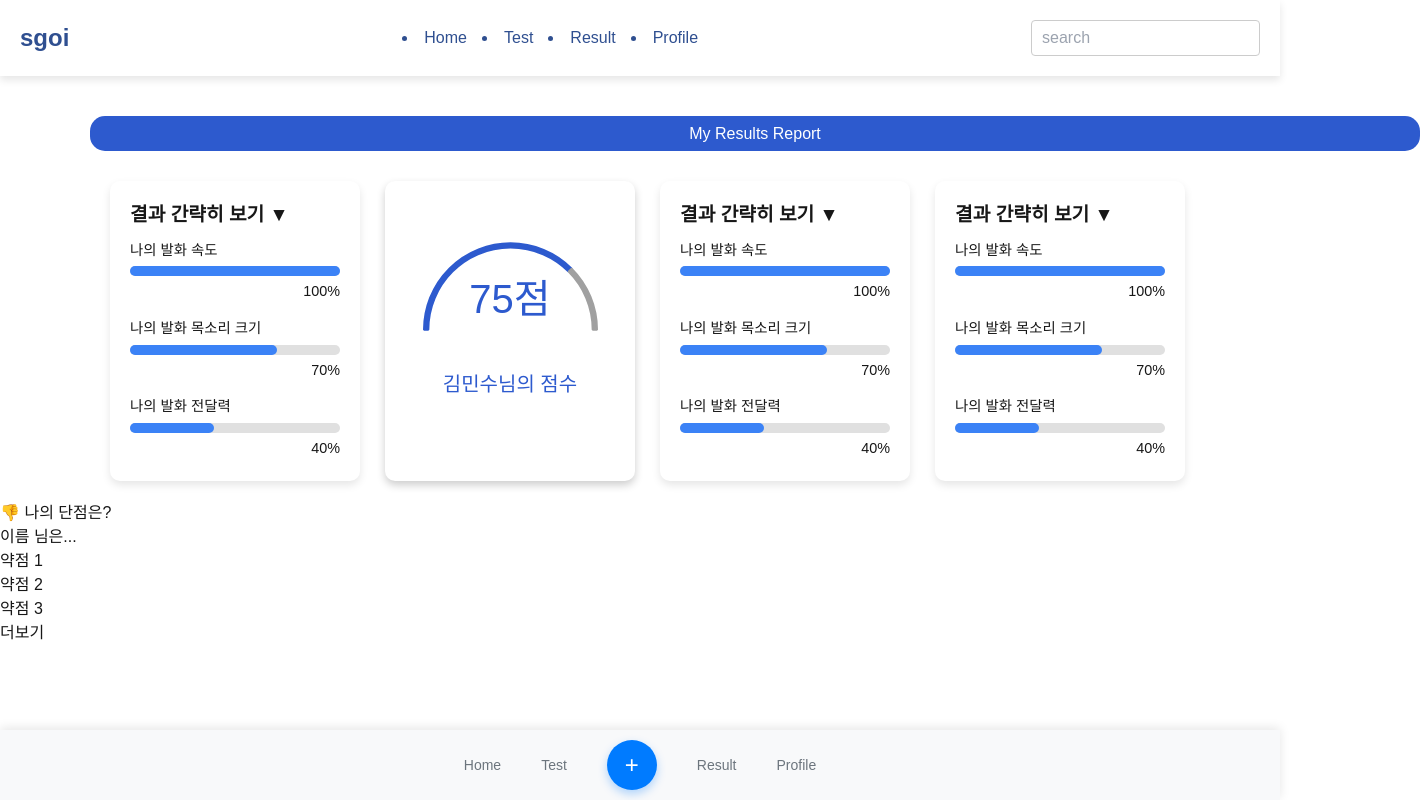
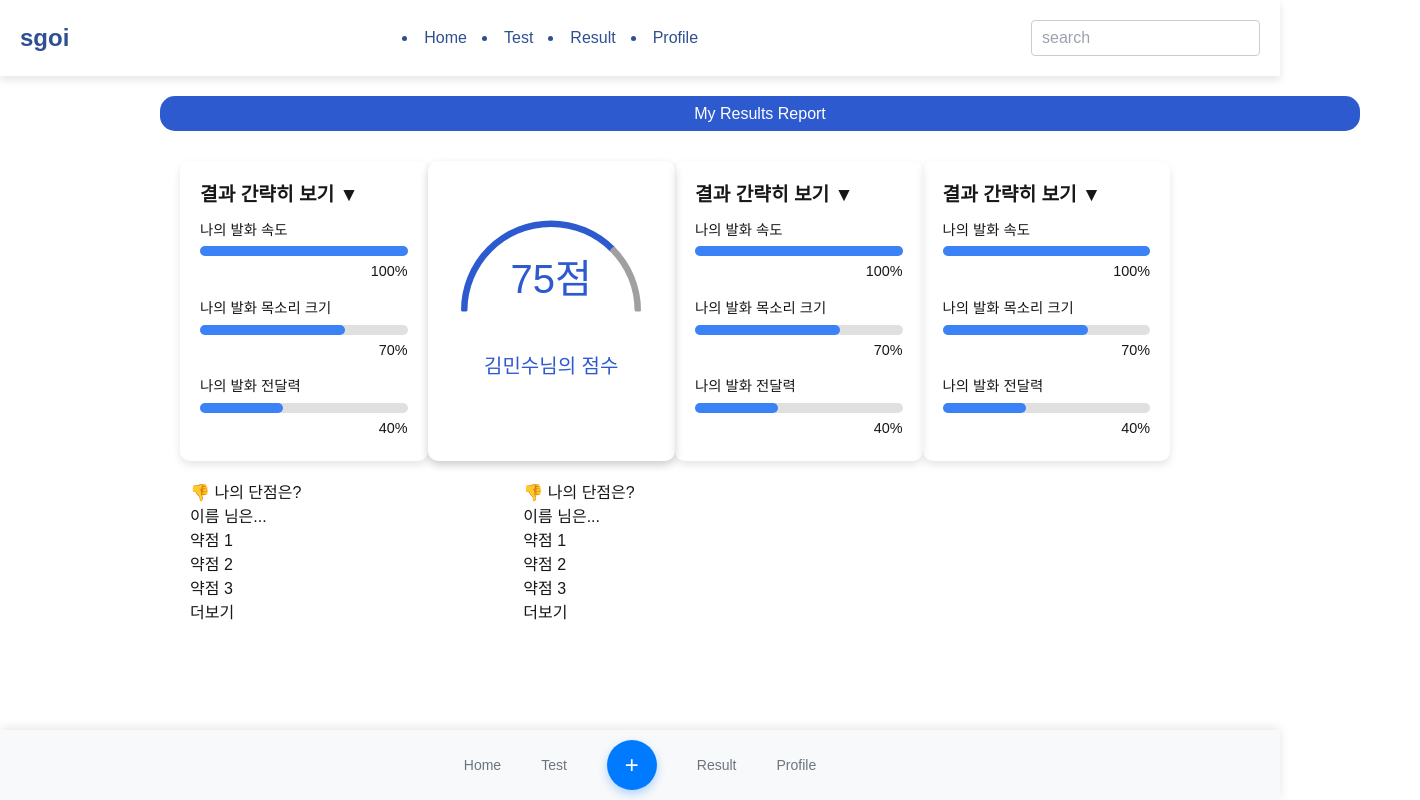
Before and after one commit to eg1mb/24sw_project, a Next.js app: page /result in a window 1280 px wide. Shown: the whole page, 1420 px wide, since content can reach past the window. Built offline with nearby package versions, Linux system fonts and the light colour scheme.

Commit message:
메인 화면 카드 배치(weakness , chart, score)

```diff
--- a/src/components/ScoreCard/SemiCircleBarChart.jsx
+++ b/src/components/ScoreCard/SemiCircleBarChart.jsx
@@ -12,8 +12,8 @@ const Main = styled.div`
   position: relative;
   width: auto; // 크기 조정
   height: auto; // 크기 조정
-  max-width : 175px;
-  max-height : 175px;
+  max-width : 180px;
+  max-height : 180px;
 
 `;
 
--- a/src/components/WeaknessCard/Weakness.jsx
+++ b/src/components/WeaknessCard/Weakness.jsx
@@ -1,70 +1,72 @@
-'use client'
-
-import {useState} from "react"
-import {Dialog, DialogBackdrop, DialogPanel, DialogTitle} from "@headlessui/react"
+import { useState } from "react"
+import { Dialog, DialogBackdrop, DialogPanel, DialogTitle } from "@headlessui/react"
 
 // backend 유저 정보
-// 현재는 임의 정보 하드코딩
 let name = "이름"
 let weaknesses = ["약점 1", "약점 2", "약점 3", "정말로 왼쪽 정렬이 되었는지 확인하기 위한 내용"]
 
 const Weakness = () => {
-  // 모달 클릭 유무 저장
   const [isOpen, setIsOpen] = useState(false)
 
-  // 클릭 시 모달 버튼 클릭 유무 설정 함수
-  const clickModal = (event) => {
+  const clickModal = () => {
     setIsOpen(!isOpen)
   }
 
   return (
     <div className="flex">
-      <div className="w-1/4 h-1/3 rounded-md bg-[#1B4495] shadow-md text-white">
+      <div className="w-full max-w-[400px] h-full max-h-[250px] rounded-md bg-[#1B4495] shadow-md text-white">
         <div className="static m-5">
           <p className="text-3xl font-bold text-left tracking-normal"> &#x1F44E; 나의 단점은?</p>
         </div>
         <div className="font-semibold tracking-normal">
           <p className="m-3 pl-4 text-lg">{name} 님은...</p>
           <ul>
-          {
-            weaknesses.map((a, i)=>{
-              // 일정 개수의 단점만 보이도록 설정
-              if(i < 3){
-                return(
+            {weaknesses.map((a, i) => {
+              if (i < 3) {
+                return (
                   <li className="m-1 pl-6" key={i}>{a}</li>
                 )
               }
-            })
-          }
-        </ul>
+              return null;
+            })}
+          </ul>
         </div>
         <div className="flex justify-end items-end p-4">
-          <button type="button"
-          className="w-[13%] h-[17%] rounded-md bg-white text-sm font-semibold tracking-normal text-[#1B4495]"
-          onClick={clickModal}>더보기</button>
+          <button
+            type="button"
+            className="w-[13%] h-[17%] rounded-md bg-white text-sm font-semibold tracking-normal text-[#1B4495]"
+            onClick={clickModal}
+          >
+            더보기
+          </button>
         </div>
-        {isOpen && <WeaknessModal clickModal={clickModal} isOpen={isOpen} setIsOpen={setIsOpen}/>}
+        {isOpen && <WeaknessModal clickModal={clickModal} isOpen={isOpen} setIsOpen={setIsOpen} />}
       </div>
     </div>
   )
 }
 
-const WeaknessModal = ({clickModal, isOpen, setIsOpen}) => {
+const WeaknessModal = ({ clickModal, isOpen, setIsOpen }) => {
   return (
     <>
       <Dialog open={isOpen} onClose={setIsOpen} className="relative z-10">
-        <DialogBackdrop className="fixed inset-0 bg-gray-500 bg-opacity-90 transition-opacity data-[closed]:opacity-0 data-[enter]:duration-300 data-[leave]:duration-200 data-[enter]:ease-out data-[leave]:ease-in"/>
-        <div className="fixed inset-0 flex w-screen items-center justify-center p-4">
-          <DialogPanel className="w-[72rem] h-[32rem] space-y-4 rounded-md bg-[#1B4495] p-12">
-            <DialogTitle className="items-center justify-start text-3xl font-bold text-white">&#x1F44E; 나의 약점</DialogTitle>
-            <ul className="items-center justify-start font-semibold tracking-normal text-white ml-2">{
-              weaknesses.map((a, i)=>{
-                return(
-                  <li className="m-1" key={i}>{a}</li>
-                )
-            })}</ul>
-            <div className="w-[67rem] h-[16rem] flex gap-4 justify-end items-end">
-              <button type="button" className="w-[8%] h-[14%] rounded-md bg-white text-sm font-semibold tracking-normal text-[#1B4495]" onClick={clickModal}>닫기</button>
+        <DialogBackdrop className="fixed inset-0 bg-gray-500 bg-opacity-90 transition-opacity data-[closed]:opacity-0 data-[enter]:duration-300 data-[leave]:duration-200 data-[enter]:ease-out data-[leave]:ease-in" />
+        <div className="fixed inset-0 flex items-center justify-center p-4">
+          <DialogPanel className="w-full h-full max-w-[350px] max-h-[200px] rounded-md bg-[#1B4495] p-12">
+            <DialogTitle className="text-3xl font-bold text-white">&#x1F44E; 나의 약점</DialogTitle>
+            <ul className="font-semibold tracking-normal text-white ml-2">
+              {weaknesses.map((a, i) => (
+                <li className="m-1" key={i}>{a}</li>
+              ))}
+            </ul>
+            <div className="flex justify-end items-end">
+              <button
+                type="button"
+                className="w-[8%] h-[14%] rounded-md bg-white text-sm font-semibold tracking-normal text-[#1B4495]"
+                onClick={clickModal}
+              >
+                닫기
+              </button>
             </div>
           </DialogPanel>
         </div>
--- a/src/pages/result.js
+++ b/src/pages/result.js
@@ -4,7 +4,7 @@ import Chartbarcomplete from '../components/chartbarCard/Chartbarcomplete';
 import Weakness from '../components/WeaknessCard/Weakness'
 
 // 1) components 폴더에 css한 카드 위치
-// 2) import해서 <Chartbarcomplete/>처럼 맞는 위치에 배치
+// 2) import해서 <Chartbarcomplete/>처럼 해당된 위치에 배치
 function Result() {
   return (
     <div>
@@ -17,7 +17,8 @@ function Result() {
       <Chartbarcomplete />
       <Chartbarcomplete/>
     </div>
-    <div>
+    <div style ={styles.gridContainer2}>
+      <Weakness/>
       <Weakness/>
     </div>
     </div>
@@ -27,15 +28,23 @@ function Result() {
 const styles = {
   gridContainer: {
     display: 'grid',
-    gridTemplateColumns: 'repeat(4, minmax(180px, 1fr))', // 최소 크기 조정
+    gridTemplateColumns: '1fr 1fr 1fr 1fr', // 최소 크기 조정
     gridGap: '0px 0px',
     padding: '20px',
     marginTop : '10px',
-    marginLeft : '90px',
-    marginRight : '50px',
+    marginLeft : '160px',
+    marginRight : '90px',
+  },
+  gridContainer2 : {
+    display : 'grid' ,
+    gridTemplateColumns : 'repeat(3, minmax(200px, 1fr))',
+    gridGap : '0px 0px',
+    marginLeft : '190px',
+    marginRight : '90px',
+    marginBottom : '50px',
   },
   lec : {
-    width : '1330px',
+    width : '1200px',
     height : '35px',
     borderRadius: '15px',
     padding: '5px',
@@ -44,8 +53,8 @@ const styles = {
     justifyContent: 'center',     /* 가로로 중앙 정렬 */
     alignItems: 'center',
     color : "#ffffff"  ,
-    marginLeft : '90px',
-    marginTop : '40px'
+    marginLeft : '160px',
+    marginTop : '20px'
   },
 };
 
```
